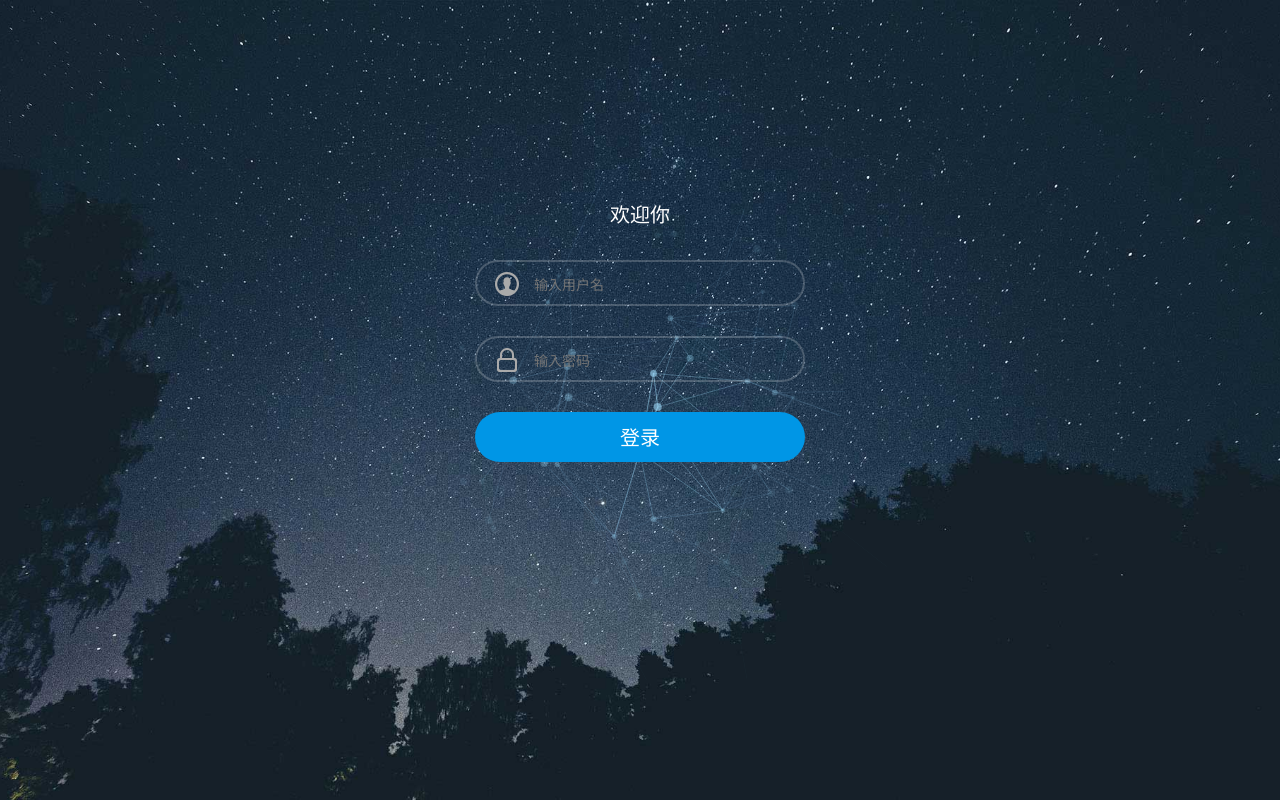
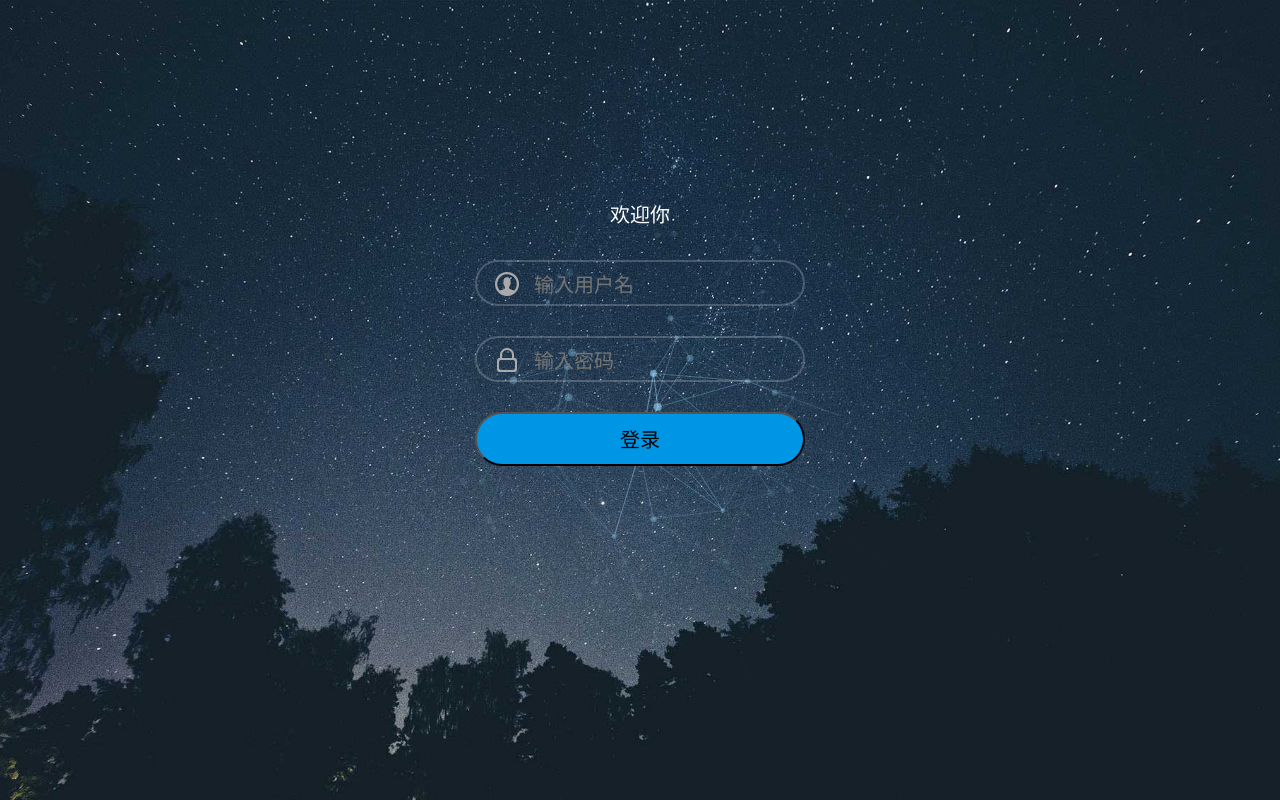
Before and after one commit to keyfall/llama2-keyfall, a Flask app: page /user/login in a window 1280 px wide. Run offline with Flask 3, Linux system fonts and the light colour scheme; some libraries are stand-ins or nearby versions.

Commit message:
add flask_wtf login

```diff
--- a/apps/users/users_view.py
+++ b/apps/users/users_view.py
@@ -10,7 +10,7 @@ def login():
     form = User()
     if request.method == 'POST':
         # 这里实现登录逻辑，如验证用户名和密码
-        if form.validate():
+        if form.validate_on_submit():
             return 'ok'
     return render_template('users/login.html', form=form)
 
--- a/run.py
+++ b/run.py
@@ -1,8 +1,12 @@
 from flask import Flask, render_template, blueprints
 from flask_wtf.csrf import CSRFProtect
+from flask_sqlalchemy import SQLAlchemy
 
 from apps.users.users_view import user_bp
 import config
+
+db = SQLAlchemy()
+
 app = Flask(__name__, static_url_path='/static', static_folder="static", template_folder='templates')
 app.config.from_object(config)
 # CSRF
--- a/static/css/component.css
+++ b/static/css/component.css
@@ -80,11 +80,12 @@
 	height: 46px;
 	outline: none;
 	display: inline-block;
-	font: 14px "microsoft yahei",Helvetica,Tahoma,Arial,"Microsoft jhengHei";
+	font: 20px "microsoft yahei",Helvetica,Tahoma,Arial,"Microsoft jhengHei";
 	margin-left: 50px;
 	border: none;
 	background: none;
 	line-height: 46px;
+	color: #FFFF33;
 }
 /*///*/
 .mb2{
--- a/templates/users/login.html
+++ b/templates/users/login.html
@@ -1,4 +1,3 @@
-<!DOCTYPE html>
 <html lang="en" class="no-js">
 <head>
     <meta charset="UTF-8" />
@@ -22,7 +21,7 @@
                 <canvas id="demo-canvas"></canvas>
                 <div class="logo_box">
                     <h3>欢迎你</h3>
-                    <form action="user/login" method="post">
+                    <form action="{{ url_for('user.login') }}" method="post">
                         {{form.csrf_token()}}
 <!--                        <input name="csrf_token"  value="{{form.csrf_token()}}" />-->
                         <div class="input_outer">
@@ -35,7 +34,8 @@
                             {{ form.password(size=16, class='text')}}
                             <!--<input name="logpass" class="text" style="color: #FFFFFF !important; position:absolute; z-index:100;" value="" type="password" placeholder="请输入密码">-->
                         </div>
-                        <div class="mb2"><a class="act-but submit" style="color: #FFFFFF">登录</a></div>
+                        <div class="mb2" ><button style="width:100%" class="act-but submit" type="submit">登录</button></div>
+<!--                        <button class="mb2 act-but submit" type="submit">登录</button>-->
                     </form>
                 </div>
             </div>
```
Also changed, not shown: apps/users/User.py (added, +7 -0 lines).
